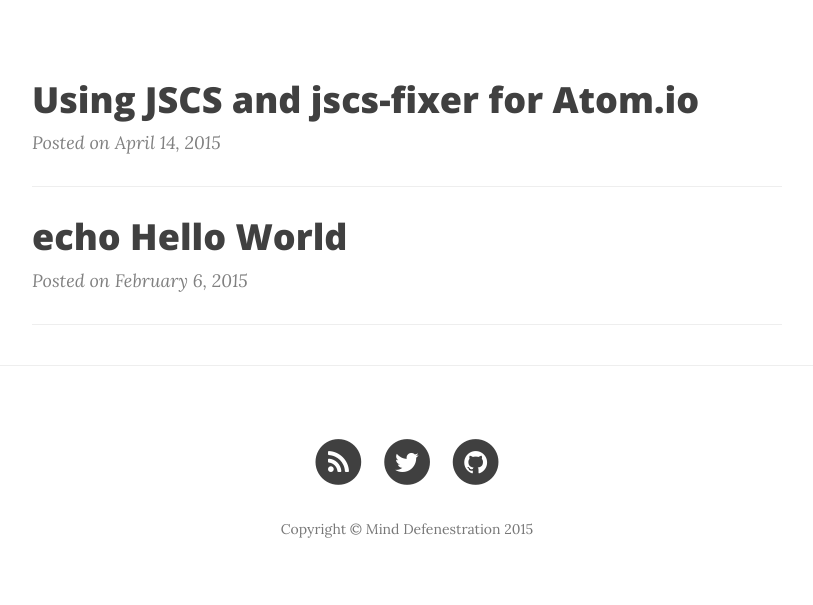
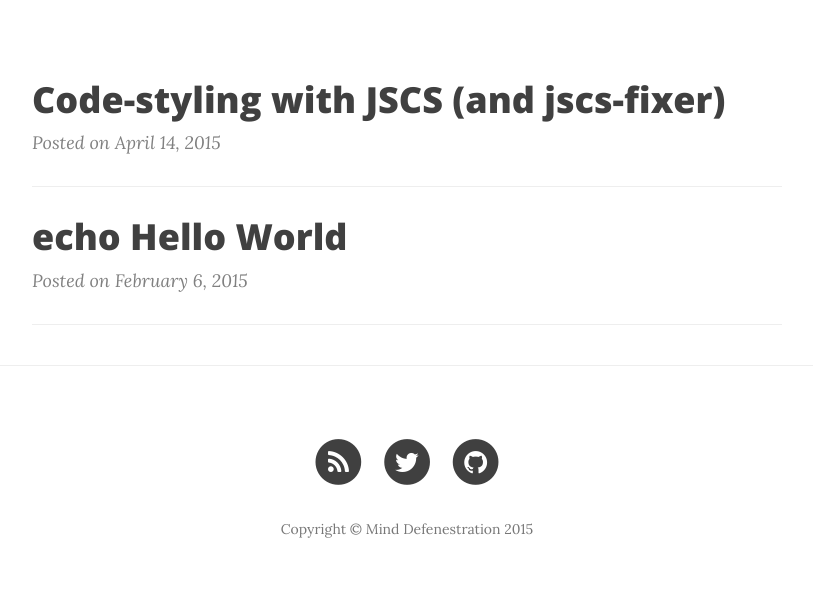
Before and after one commit to foliveira/foliveira.github.io, a Jekyll site: the page built from index.html, in a window 1280 px wide. Shown: the part 579-1184 px from the top of the page, without its empty margins (233-1046 px from the left). Built offline with Jekyll 4.4.1, drawn with Linux system fonts in a browser that asks for light colours; nearby versions of some CDN libraries; the list of posts is cut into pages by our own code.

Commit message:
Corrected title and bump post version

```diff
--- a/_posts/2015-04-14-jscs-and-jscs-fixer.md
+++ b/_posts/2015-04-14-jscs-and-jscs-fixer.md
@@ -1,9 +1,9 @@
 ---
 layout: post
-title: "Using JSCS and jscs-fixer for Atom.io"
+title: "Code-styling with JSCS (and jscs-fixer)"
 date: "2015-04-14"
 author: Fábio Oliveira
-version: 1.0
+version: 1.0.1
 ---
 
 In this post we'll take a brief look at JSCS and take a peak at jscs-fixer, an Atom.io package that allows you to automatically apply JSCS code-style rules to your scripts.
```
